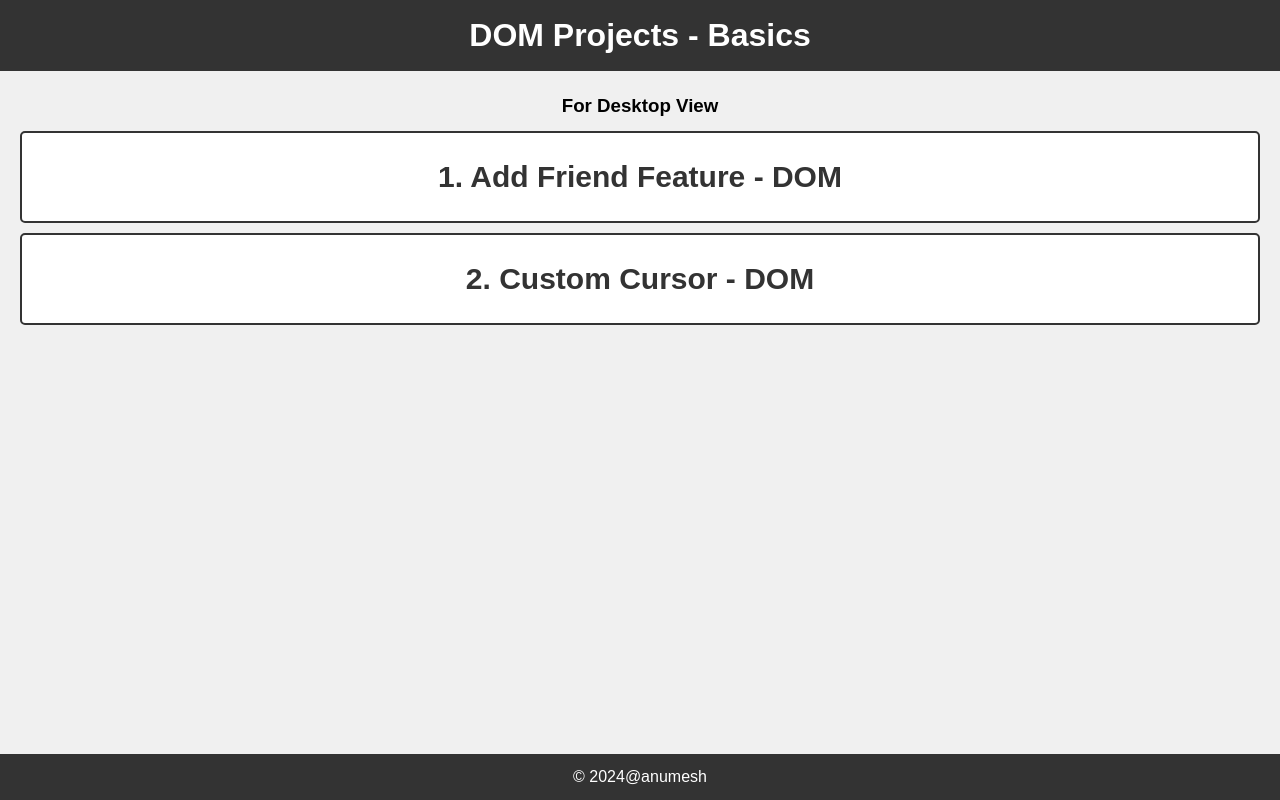
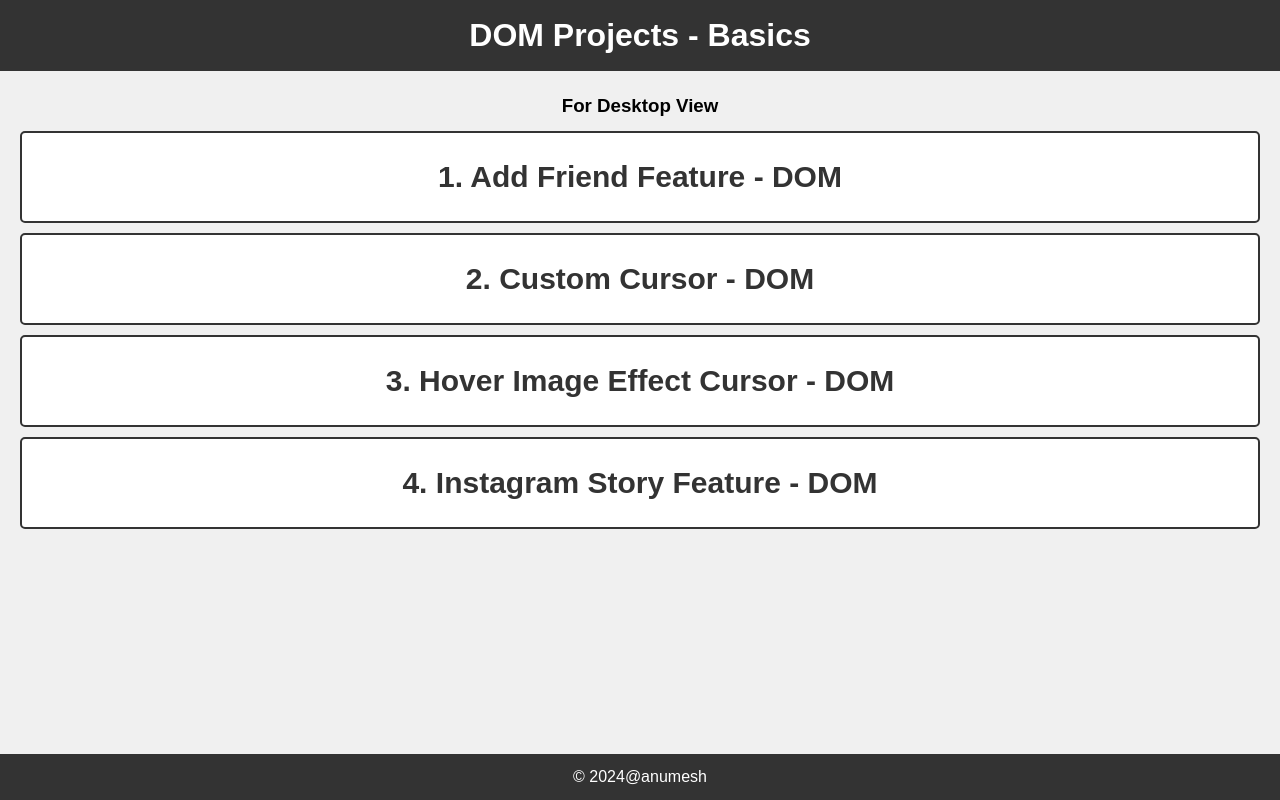
Before and after one commit to anumesh014/Resume, a plain HTML site: page DOM_Page.html in a window 1280 px wide. Drawn offline with Linux system fonts and the light colour scheme.

Commit message:
Update DOM_Page.html

```diff
--- a/DOM_Page.html
+++ b/DOM_Page.html
@@ -81,10 +81,10 @@
     <nav>
         <h3>For Desktop View</h3>
         <ul>
-
             <li><a href="./addFriendFeature" target="_blank">1. Add Friend Feature - DOM</a></li>
             <li><a href="./customCursor.html" target="_blank">2. Custom Cursor - DOM</a></li>
-
+            <li><a href="./imgOverLapEff.html" target="_blank">3. Hover Image Effect Cursor - DOM</a></li>
+            <li><a href="./instagram_story.html" target="_blank">4. Instagram Story Feature - DOM</a></li>
         </ul>
     </nav>
 
```
